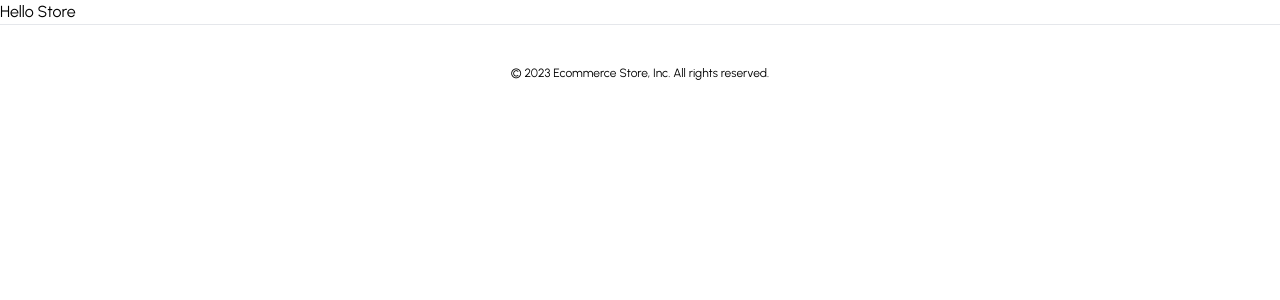
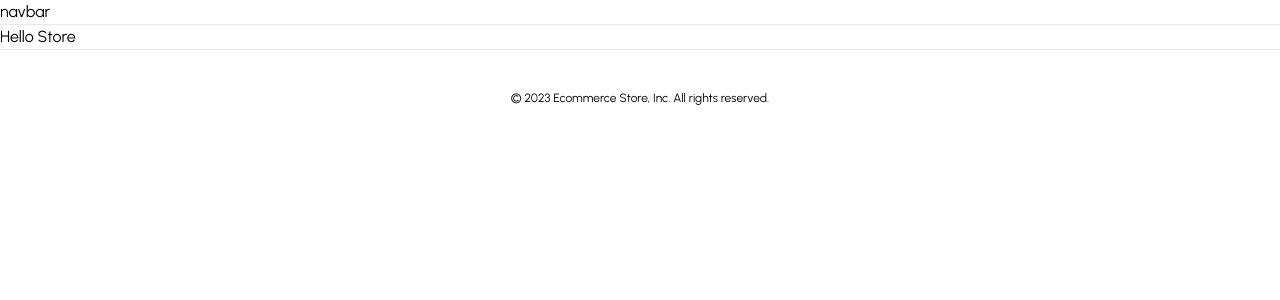
Before and after one commit to maikolcw/Custom_Ecommerce, a Next.js app in the folder ecommerce-store/: page / in a window 1280 px wide. Shown: the top 300 px of the page. Built offline with nearby package versions, Linux system fonts and the light colour scheme.

Commit message:
added navbar

```diff
--- a/ecommerce-store/app/layout.tsx
+++ b/ecommerce-store/app/layout.tsx
@@ -2,6 +2,7 @@ import { Urbanist } from 'next/font/google'
 
 import './globals.css'
 import Footer from '@/components/footer'
+import Navbar from '@/components/navbar'
 
 const font = Urbanist({ subsets: ['latin'] })
 
@@ -18,6 +19,7 @@ export default function RootLayout({
   return (
     <html lang="en">
       <body className={font.className}>
+        <Navbar />
         {children}
         <Footer />
         </body>
--- /dev/null
+++ b/ecommerce-store/components/navbar.tsx
@@ -0,0 +1,13 @@
+
+
+const Navbar = async () => {
+
+
+    return (
+        <div className="border-b">
+            <div>navbar</div>
+        </div>
+    );
+};
+
+export default Navbar;
```
